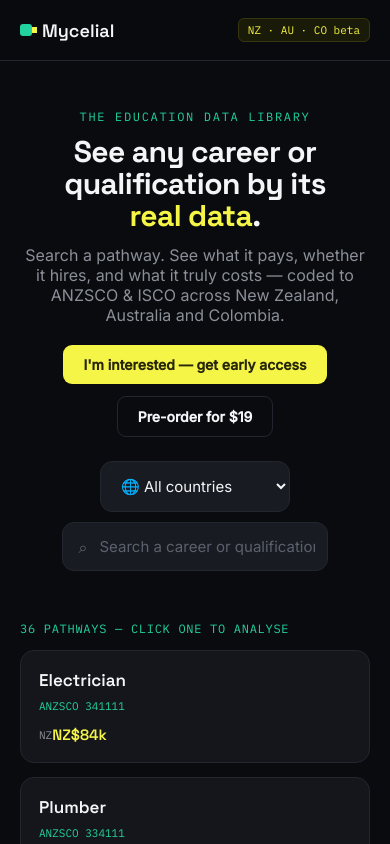
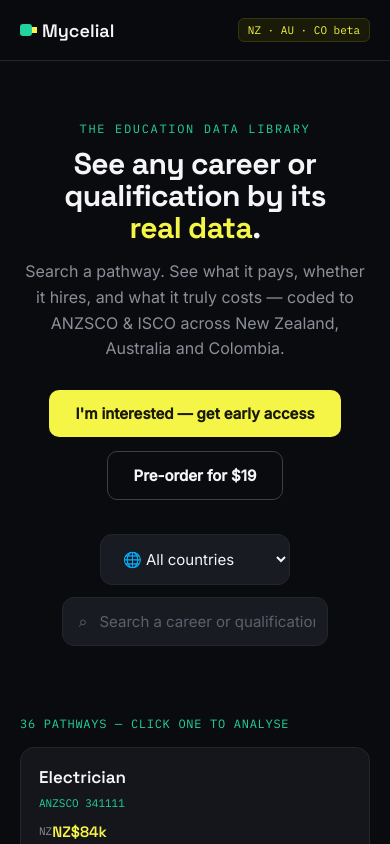
Before and after one commit to mateoarangoquintero-lab/Educationproject, a React (Create React App) app: page / in a window 390 px wide. Shown: the top 844 px of the page. Built offline with nearby package versions, Linux system fonts and the light colour scheme.

Commit message:
Update styles.css

```diff
--- a/src/styles.css
+++ b/src/styles.css
@@ -105,5 +105,37 @@ footer { border-top: 1px solid #23262E; margin-top: 20px; padding: 22px 0 40px;
 .btn-ghost { display: inline-block; background: transparent; color: #F5F5F7; font-weight: 600; font-size: 14px; padding: 11px 20px; border-radius: 9px; border: 1px solid #23262E; cursor: pointer; font-family: inherit; }
 .btn-ghost:hover { border-color: #22D3A0; }
 
+/* --- HERO layout mejorado --- */
+header { padding: 60px 0 30px; text-align: center; }
+header p { color: #8A8F98; font-size: 16px; max-width: 52ch; margin: 16px auto 0; line-height: 1.6; }
+
+/* botones del hero: más separados y centrados */
+.hero-cta { display: flex; gap: 14px; justify-content: center; flex-wrap: wrap; margin-top: 28px; }
+
+.btn {
+  display: inline-block;
+  background: #F5F547; color: #1A1A08; font-weight: 700; font-size: 15px;
+  padding: 14px 26px; border-radius: 10px; border: 0; cursor: pointer;
+  font-family: inherit; transition: filter .15s, transform .1s;
+}
+.btn:hover { filter: brightness(1.05); transform: translateY(-1px); }
+
+/* Pre-order: ahora sí con borde visible y buen contraste */
+.btn-ghost {
+  display: inline-block;
+  background: transparent; color: #F5F5F7; font-weight: 600; font-size: 15px;
+  padding: 14px 26px; border-radius: 10px; border: 1px solid #3A3F4A;
+  cursor: pointer; font-family: inherit; transition: border-color .15s, transform .1s;
+}
+.btn-ghost:hover { border-color: #22D3A0; color: #22D3A0; transform: translateY(-1px); }
+
+/* controles (país + buscador): más aire arriba */
+.controls { display: flex; gap: 12px; justify-content: center; align-items: center; margin: 34px auto 0; flex-wrap: wrap; }
+.dropdown { padding: 14px 18px; }
+.searchbar input { padding: 14px 12px; }
+
+/* separación de la cuadrícula */
+.grid-head { margin: 40px 0 16px; }
+
 
 }
```
